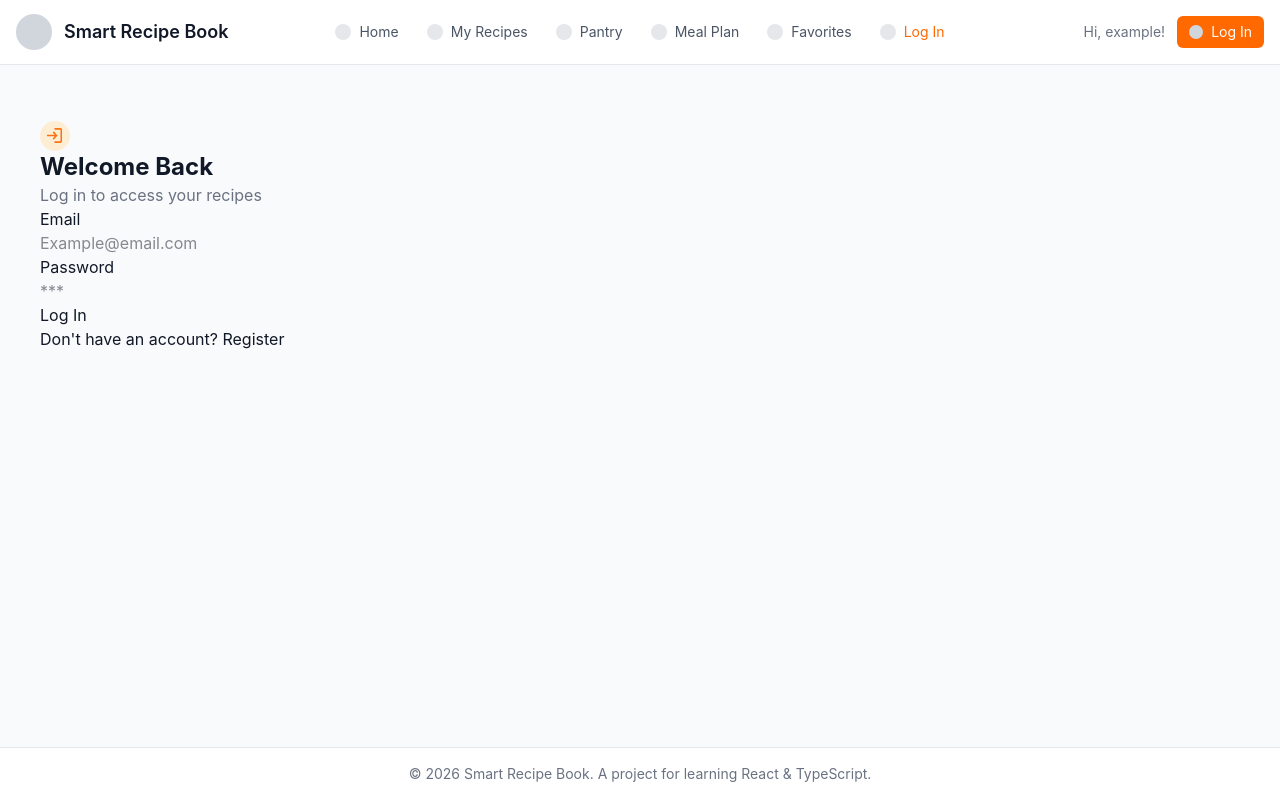
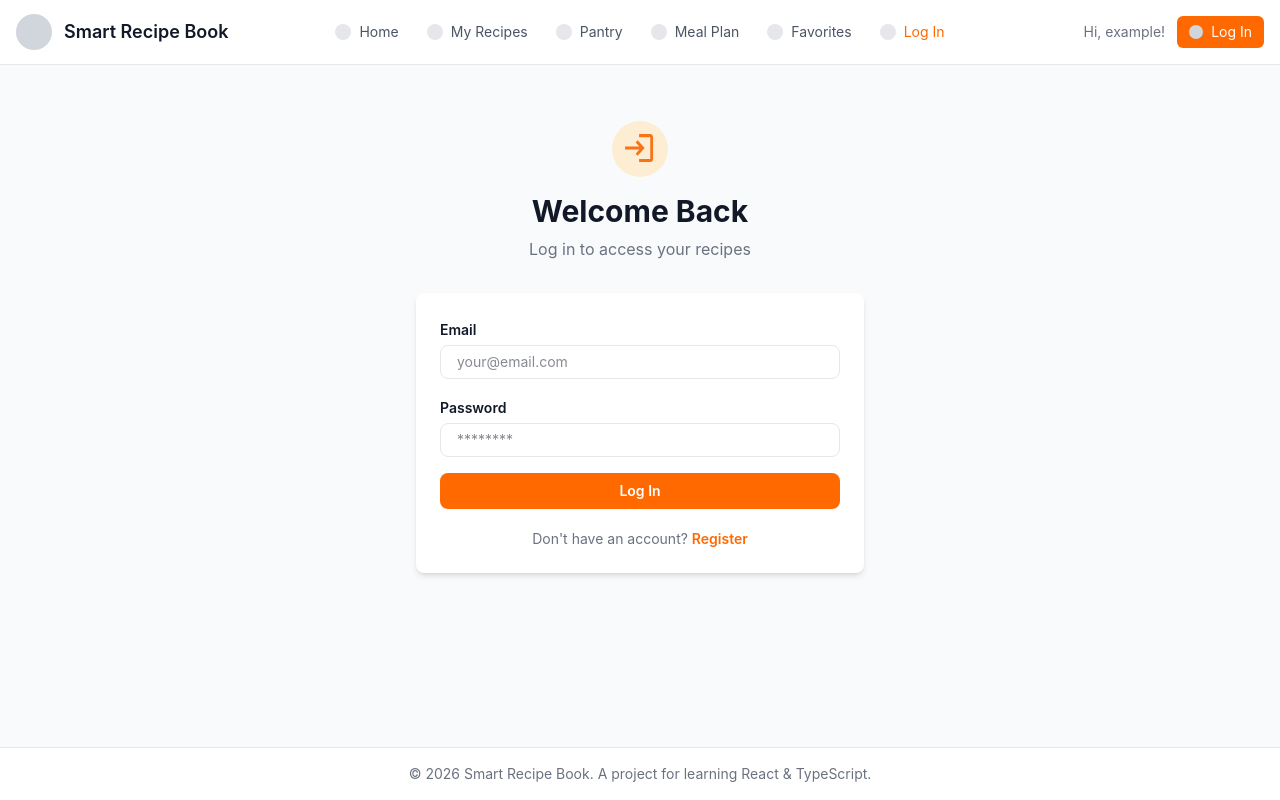
Before and after one commit to larstp/Smart-Recipe-Book, a React (Vite) app: page /login in a window 1280 px wide. Built offline with nearby package versions, Linux system fonts and the light colour scheme.

Commit message:
feat: add login page

```diff
--- a/src/pages/Login.tsx
+++ b/src/pages/Login.tsx
@@ -61,31 +61,38 @@ export default function Login() {
 
   return (
     <main className="container mx-auto p-6">
-      <img rel="icon" src="/loginpage.svg" className="" />
-      <h1 className="text-2xl font-bold">Welcome Back</h1>
-      <p className="text-gray-500">Log in to access your recipes</p>
+      <img src="/loginpage.svg" className="mx-auto w-14 h-14 mb-4" />
+      <h1 className="text-3xl font-bold text-center mb-2">Welcome Back</h1>
+      <p className="text-gray-500 text-center">Log in to access your recipes</p>
 
-      <form className="" onSubmit={handleSubmit}>
+      <form
+        className="w-full mx-auto max-w-md bg-white rounded-lg shadow-md p-6 mt-8"
+        onSubmit={handleSubmit}
+      >
         {/* email */}
-        <label>Email</label>
+        <label className="text-sm font-semibold">Email</label>
         <div>
           <input
+            className="w-full border border-gray-200 rounded-lg pl-4 pt-1.5 pb-1.5 text-sm mb-4 mt-1"
             type="text"
             name="email"
-            placeholder="Example@email.com"
+            placeholder="your@email.com"
             value={formData.email}
             onChange={handleChange}
           />
-          {errors.email && <p className="">&#11205;{errors.email}</p>}
+          {errors.email && (
+            <p className="mt-0 text-red">&#11205;{errors.email}</p>
+          )}
         </div>
 
         {/* password */}
-        <label>Password</label>
+        <label className="text-sm font-semibold">Password</label>
         <div>
           <input
+            className="w-full border border-gray-200 rounded-lg pl-4 pt-1.5 pb-1.5 text-sm mb-4 mt-1"
             type="password"
             name="password"
-            placeholder="***"
+            placeholder="********"
             value={formData.password}
             onChange={handleChange}
           />
@@ -93,12 +100,18 @@ export default function Login() {
         </div>
 
         {/* button */}
-        <button className="" type="submit">
+        <button
+          className="w-full bg-orange-500 text-white pt-2 pb-2 rounded-lg text-sm font-semibold mb-5"
+          type="submit"
+        >
           Log In
         </button>
 
-        <p className="">
-          Don't have an account? <Link to="/register">Register</Link>
+        <p className="text-center text-gray-500 text-sm">
+          Don't have an account?{' '}
+          <Link to="/register" className="text-orange-500 font-semibold">
+            Register
+          </Link>
         </p>
       </form>
     </main>
```
